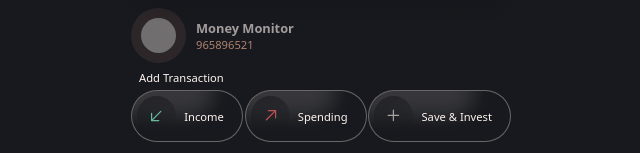
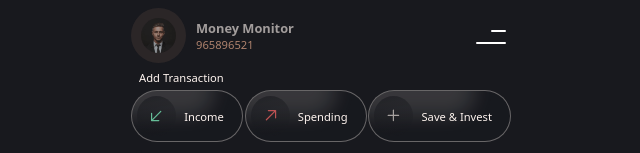
Before and after one commit to Saeed-rbh/MoniMonitor_Website, a React (Create React App) app: page / in a window 1280 px wide. Shown: the top 153 px of the page, without its empty margins (319-959 px from the left). Built offline with nearby package versions, Linux system fonts and the light colour scheme; no server answers; grey boxes are pictures that could not be loaded.

Commit message:
8-2-2024

```diff
--- a/src/App.css
+++ b/src/App.css
@@ -8,6 +8,7 @@ body {
   overflow-y: hidden; /* Hide vertical scrollbar */
   overflow-x: hidden; /* Hide horizontal scrollbar */
   margin: 0;
+  background-color: var(--Ec-1);
 }
 #root {
   --safe-area-inset-bottom: env(safe-area-inset-bottom);
@@ -20,6 +21,10 @@ body {
   height: 100vh;
   width: 100vw;
   overflow: hidden;
+  display: flex;
+  justify-content: center;
+  padding: 10px;
+  box-sizing: border-box;
 }
 
 .MainBackground {
--- a/src/App.js
+++ b/src/App.js
@@ -1,6 +1,7 @@
 import "./App.css";
 import React, { lazy, Suspense, useEffect, useState } from "react";
 import { BrowserRouter as Router, Route, Routes } from "react-router-dom";
+import Header from "./Header/header";
 
 const Telegram = lazy(() => import("./Telegram/MoneyMonitor"));
 
@@ -29,7 +30,8 @@ function App() {
   return (
     <Router>
       <div className="App">
-        <Suspense fallback={<div>Loading....</div>}>
+        <Suspense>
+          <Header userData={userData} />
           <Routes>
             <Route path="/" element={<Telegram />} />
           </Routes>
--- /dev/null
+++ b/src/Header/MenuButton.jsx
@@ -0,0 +1,51 @@
+import React, { useState } from "react";
+import { animated, useSpring, easings } from "react-spring";
+
+const useMenuAnimation = (isMenuOpen, isMenuIconHovered, TB) => {
+  return useSpring({
+    width: !isMenuOpen ? (isMenuIconHovered ? "30px" : "15px") : "15px",
+    transform: isMenuOpen
+      ? TB
+        ? "translateY(6.5px) rotate(45deg)"
+        : "translateY(-6.5px) rotate(-45deg)"
+      : "translateY(0px) rotate(0deg)",
+    height: !isMenuOpen ? "2px" : "3px",
+    easing: easings.easeOutCubic,
+  });
+};
+
+const MenuButton = ({
+  isMenuOpen,
+  handleButtonClick,
+  contactInfoAnimation,
+}) => {
+  const [isMenuIconHovered, setIsMenuIconHovered] = useState(false);
+
+  const topBarAnimation = useMenuAnimation(isMenuOpen, isMenuIconHovered, true);
+  const bottomBarAnimation = useMenuAnimation(
+    isMenuOpen,
+    !isMenuIconHovered,
+    false
+  );
+
+  return (
+    <animated.div
+      style={contactInfoAnimation}
+      className="HomePage-M-T-R"
+      onClick={() => handleButtonClick(!isMenuOpen)}
+      onMouseEnter={() => setIsMenuIconHovered(true)}
+      onMouseLeave={() => setIsMenuIconHovered(false)}
+    >
+      <animated.div
+        className="MenuIcon-T"
+        style={topBarAnimation}
+      ></animated.div>
+      <animated.div
+        className="MenuIcon-B"
+        style={bottomBarAnimation}
+      ></animated.div>
+    </animated.div>
+  );
+};
+
+export default MenuButton;
--- /dev/null
+++ b/src/Header/header.css
@@ -0,0 +1,106 @@
+.MoneyMonitor_header {
+  position: relative;
+  display: flex;
+  flex-direction: row;
+  justify-content: center;
+  height: 50px;
+  z-index: 101;
+  display: flex;
+  flex-direction: column;
+  align-items: center;
+  justify-content: center;
+  width: 380px;
+  max-width: 100vw;
+  display: flex;
+  align-items: flex-start;
+  justify-content: flex-start;
+  position: fixed;
+  top: 10px;
+  z-index: 11;
+}
+.MoneyMonitor_User {
+  height: 50px;
+  position: relative;
+  display: flex;
+  flex-direction: row;
+  align-items: center;
+  width: 100%;
+  font-weight: 400;
+  font-family: "Noto Sans", sans-serif;
+  color: var(--Ac-2);
+}
+.MoneyMonitor_Logo {
+  font-size: 1.5rem;
+  font-weight: 200;
+  font-family: "Noto Sans", sans-serif;
+  display: flex;
+  flex-direction: row;
+  align-items: center;
+  justify-content: center;
+  width: 45px;
+  height: 45px;
+  background-color: var(--Bc-4);
+  border-radius: 100%;
+  cursor: pointer;
+  margin-right: 10px;
+  overflow: hidden;
+  padding: 5px;
+}
+.MoneyMonitor_User p {
+  display: flex;
+  flex-direction: column;
+  justify-content: flex-start;
+  align-items: flex-start;
+  margin: 0;
+}
+.MoneyMonitor_User p span:first-of-type {
+  font-size: 0.8rem;
+  font-weight: 600;
+  font-family: "Noto Sans", sans-serif;
+  color: var(--Ac-2);
+}
+.MoneyMonitor_User p span:last-of-type {
+  font-size: 0.7rem;
+  font-weight: 400;
+  font-family: "Noto Sans", sans-serif;
+  color: var(--Bc-1);
+  opacity: 0.8;
+}
+.MoneyMonitor_Logo img {
+  height: 35px;
+  width: 35px;
+  opacity: 0.6;
+  border-radius: 100%;
+  margin: 0 10px;
+}
+
+.HomePage-M-T-R {
+  height: -webkit-fit-content;
+  height: fit-content;
+  height: -moz-fit-content;
+  display: flex;
+  flex-direction: column;
+  align-items: flex-end;
+  cursor: pointer;
+  text-decoration: none;
+  z-index: 100;
+  position: absolute;
+  top: 32px;
+  right: 5vw;
+  right: 0;
+  top: 15px;
+}
+.MenuIcon-T {
+  width: 30px;
+  height: 2px;
+  border-radius: 15px;
+  background-color: #ffffff;
+  margin: 5px;
+}
+.MenuIcon-B {
+  width: 15px;
+  height: 2px;
+  border-radius: 15px;
+  background-color: #ffffff;
+  margin: 5px;
+}
--- /dev/null
+++ b/src/Header/header.jsx
@@ -0,0 +1,26 @@
+import React, { useState } from "react";
+import "./header.css";
+import MenuButton from "./MenuButton";
+
+function Header() {
+  const [isMenuOpen, setIsMenuOpen] = useState(false);
+  return (
+    <header className="MoneyMonitor_header">
+      <div className="MoneyMonitor_User">
+        <div className="MoneyMonitor_Logo">
+          <img
+            src={`${process.env.PUBLIC_URL}/MoneyMonitor.jpg`}
+            alt="MoneyMonitor Logo"
+          />
+        </div>
+        <p>
+          <span>Money Monitor</span>
+          <span>965896521</span>
+        </p>
+      </div>
+      <MenuButton handleButtonClick={setIsMenuOpen} isMenuOpen={isMenuOpen} />
+    </header>
+  );
+}
+
+export default Header;
--- a/src/Telegram/MoneyMonitor.css
+++ b/src/Telegram/MoneyMonitor.css
@@ -37,22 +37,12 @@
 
 @import url("https://fonts.googleapis.com/css2?family=Noto+Sans:ital,wght@0,100..900;1,100..900&display=swap");
 
-.MoneyMonitor_Main {
-  position: relative;
+.MoneyMonitor_Parent {
   display: flex;
   flex-direction: column;
   align-items: center;
   justify-content: center;
-  height: 100vh;
-  background-color: var(--Ec-1);
-}
-
-.MoneyMonitor_Parent {
-  display: flex;
-  flex-direction: column;
-  align-items: center;
-  justify-content: center;
-  height: 100%;
+  height: calc(100% - 80px);
   width: 380px;
   max-width: 100vw;
   margin: 0 0 20px 0;
@@ -60,7 +50,7 @@
   align-items: flex-start;
   justify-content: flex-start;
   position: fixed;
-  top: 0;
+  top: 80px;
   z-index: 11;
 }
 
@@ -130,13 +120,7 @@
   margin: 0 10px;
   border: 1px solid var(--Bc-2);
 }
-.MoneyMonitor_Logo img {
-  height: 35px;
-  width: 35px;
-  opacity: 0.6;
-  border-radius: 100%;
-  margin: 0 10px;
-}
+
 .MoneyMonitor_Balance {
   color: var(--Ac-2);
   display: flex;
@@ -508,65 +492,6 @@
   background: none;
 }
 
-.MoneyMonitor_header {
-  position: relative;
-  display: flex;
-  flex-direction: row;
-  justify-content: center;
-  width: 100%;
-  width: 100%;
-  height: 50px;
-  margin: 10px 0 20px 0;
-  z-index: 101;
-}
-.MoneyMonitor_User {
-  height: 50px;
-  position: relative;
-  display: flex;
-  flex-direction: row;
-  align-items: center;
-  width: 100%;
-  font-weight: 400;
-  font-family: "Noto Sans", sans-serif;
-  color: var(--Ac-2);
-}
-.MoneyMonitor_Logo {
-  font-size: 1.5rem;
-  font-weight: 200;
-  font-family: "Noto Sans", sans-serif;
-  display: flex;
-  flex-direction: row;
-  align-items: center;
-  justify-content: center;
-  width: 45px;
-  height: 45px;
-  background-color: var(--Bc-4);
-  border-radius: 100%;
-  cursor: pointer;
-  margin-right: 10px;
-  overflow: hidden;
-  padding: 5px;
-}
-.MoneyMonitor_User p {
-  display: flex;
-  flex-direction: column;
-  justify-content: flex-start;
-  align-items: flex-start;
-  margin: 0;
-}
-.MoneyMonitor_User p span:first-of-type {
-  font-size: 0.8rem;
-  font-weight: 600;
-  font-family: "Noto Sans", sans-serif;
-  color: var(--Ac-2);
-}
-.MoneyMonitor_User p span:last-of-type {
-  font-size: 0.7rem;
-  font-weight: 400;
-  font-family: "Noto Sans", sans-serif;
-  color: var(--Bc-1);
-  opacity: 0.8;
-}
 .MoneyEntry_More svg {
   font-size: 18px;
 }
--- a/src/Telegram/MoneyMonitor.jsx
+++ b/src/Telegram/MoneyMonitor.jsx
@@ -59,7 +59,6 @@ const MoneyMonitor = () => {
   const { mainPageMonth, setMainPageMonth } = useMainPageMonth();
   const { selected: mainSelected } = useTransactionData(mainPageMonth);
 
-  const [isMenuOpen, setIsMenuOpen] = useState(false);
   const [isMoreClicked, setIsMoreClicked] = useState(null);
   const [isAddClicked, setIsAddClicked] = useState(null);
 
@@ -135,8 +134,8 @@ const MoneyMonitor = () => {
   }, [modify]);
 
   return (
-    <div className="MoneyMonitor_Main">
-      <MoreOpen
+    <>
+      {/* <MoreOpen
         isClicked={isAddClicked}
         setIsClicked={setIsAddClicked}
         feed={AddFeed}
@@ -153,35 +152,17 @@ const MoneyMonitor = () => {
         handleCloseAddTransaction={handleCloseAddTransaction}
         height={height}
         blur={isAddClicked}
-      />
+      /> */}
 
       <div className="MoneyMonitor_Parent">
-        <Notif
+        {/* <Notif
           addTransaction={addTransaction}
           setAddTransaction={setAddTransaction}
           modify={modify}
           setModify={setModify}
           open={open}
           setOpen={setOpen}
-        />
-        <header className="MoneyMonitor_header">
-          <div className="MoneyMonitor_User">
-            <div className="MoneyMonitor_Logo">
-              <img
-                src={`${process.env.PUBLIC_URL}/MoneyMonitor.jpg`}
-                alt="MoneyMonitor Logo"
-              />
-            </div>
-            <p>
-              <span>Money Monitor</span>
-              <span>965896521</span>
-            </p>
-          </div>
-          {/* <MenuButton
-            handleButtonClick={setIsMenuOpen}
-            isMenuOpen={isMenuOpen}
-          /> */}
-        </header>
+        /> */}
 
         <animated.div style={scaleStyle}>
           <AddTransaction setIsAddClicked={setIsAddClicked} />
@@ -199,7 +180,7 @@ const MoneyMonitor = () => {
           )}
         </animated.div>
       </div>
-    </div>
+    </>
   );
 };
 
```
Also changed, not shown: public/MoneyMonitor.jpg (added).
